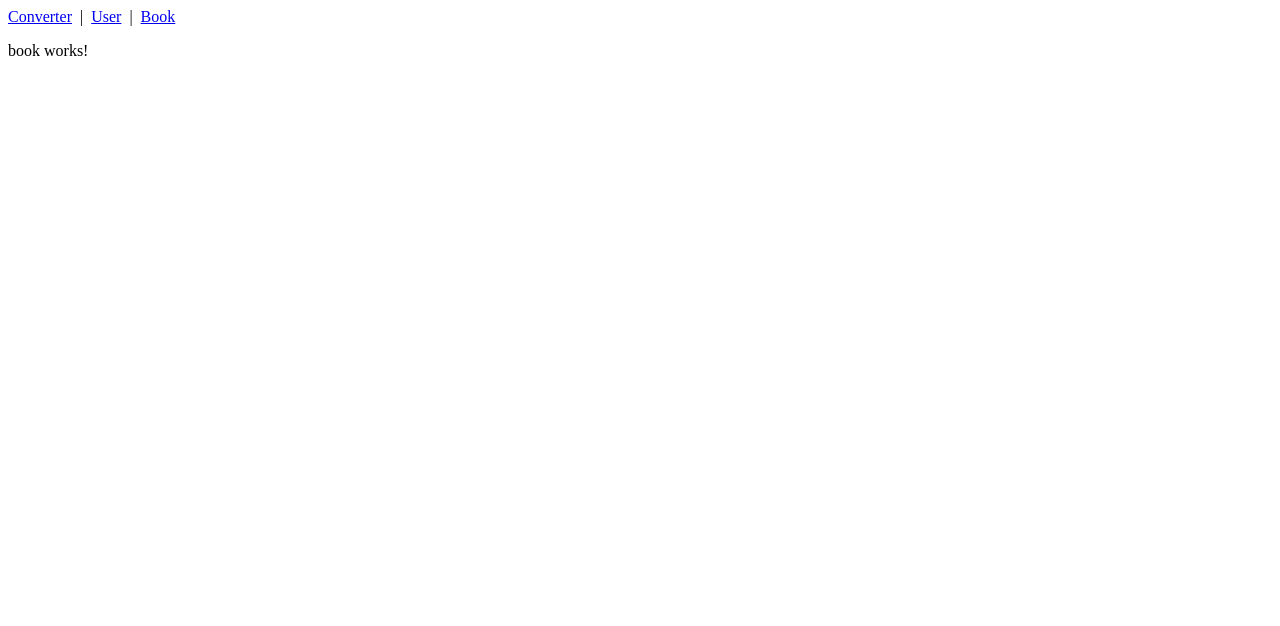
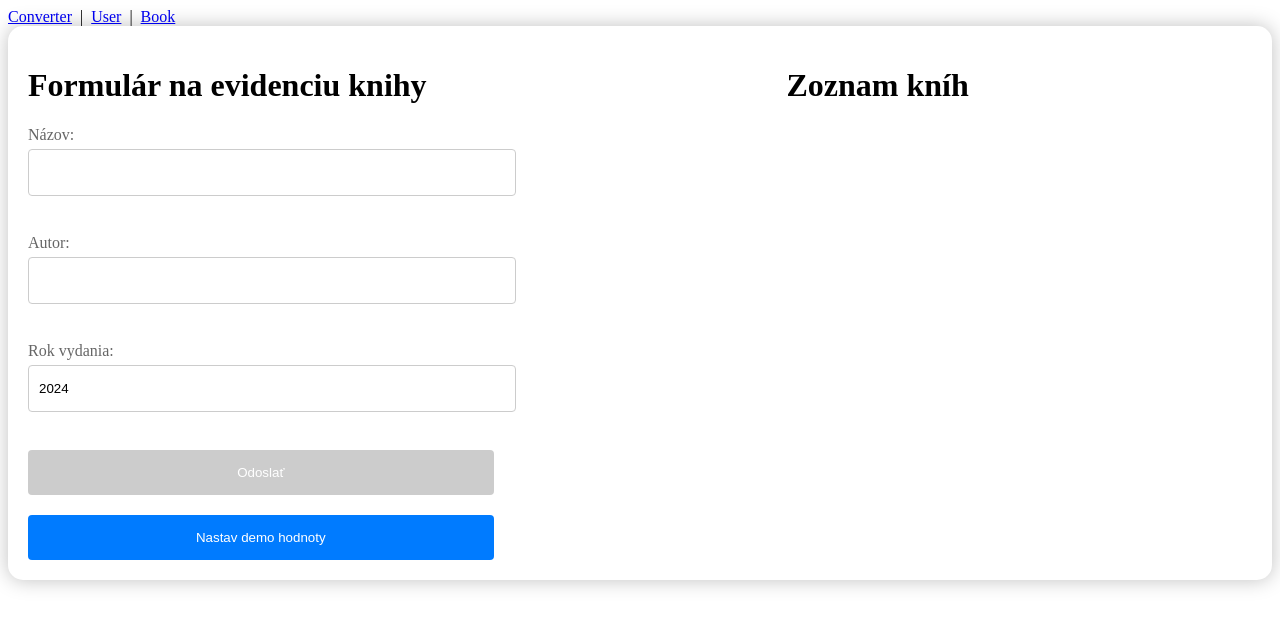
Before and after one commit to Aspergillusplay/angular-homework, an Angular app: page /book in a window 1280 px wide. Shown: the top 626 px of the page. Built offline with nearby package versions, Linux system fonts and the light colour scheme.

Commit message:
Implement Book Component

```diff
--- a/src/book/book.component.css
+++ b/src/book/book.component.css
@@ -0,0 +1,75 @@
+p {
+  color: #333;
+  font-size: 1.2em;
+}
+
+label {
+  display: block;
+  margin-top: 20px;
+  color: #666;
+}
+
+input[type="text"], input[type="number"] {
+  display: block;
+  width: 100%;
+  height: 35px;
+  padding: 5px 10px;
+  margin-top: 5px;
+  border: 1px solid #ccc;
+  border-radius: 4px;
+}
+
+button[type="submit"], input[type="button"] {
+  display: block;
+  width: 100%;
+  height: 45px;
+  margin-top: 20px;
+  background-color: #007BFF;
+  color: white;
+  border: none;
+  border-radius: 4px;
+  cursor: pointer;
+}
+
+button[type="submit"]:disabled, input[type="button"]:disabled {
+  background-color: #ccc;
+  cursor: not-allowed;
+}
+
+.container {
+  display: flex;
+  justify-content: space-between;
+  border-radius: 15px;
+  box-shadow: 0 0 20px rgba(0,0,0,0.25);
+  overflow: hidden;
+}
+
+.form-container,
+.list-container {
+  width: 40%;
+  padding: 20px;
+  box-sizing: border-box;
+}
+
+ul {
+  list-style-type: none;
+  padding: 0;
+}
+
+li {
+  display: flex;
+  align-items: center;
+  border: 1px solid #ccc;
+  margin-bottom: 10px;
+  padding: 10px;
+  border-radius: 4px;
+  background-color: #f9f9f9;
+}
+
+li img {
+  margin-right: 20px;
+}
+
+li:hover {
+  background-color: #f5f5f5;
+}
--- a/src/book/book.component.html
+++ b/src/book/book.component.html
@@ -1 +1,35 @@
-<p>book works!</p>
+<div class="container">
+  <div class="form-container">
+    <h1>Formulár na evidenciu knihy</h1>
+    <form [formGroup]="formular" (ngSubmit)="onSubmit()">
+
+      <label for="nazov">Názov:</label>
+      <input id="nazov" type="text" formControlName="nazov">
+      <br>
+
+      <label for="autor">Autor:</label>
+      <input id="autor" type="text" formControlName="autor">
+      <br>
+
+      <label for="rokVydania">Rok vydania:</label>
+      <input id="rokVydania" type="number" formControlName="rokVydania">
+      <br>
+
+      <button type="submit" [disabled]="!formular.valid">Odoslať</button>
+      <input type="button" (click)="nastavForm()" value="Nastav demo hodnoty">
+    </form>
+  </div>
+
+  <div class="list-container">
+    <h1>Zoznam kníh</h1>
+    <ul>
+      <li *ngFor="let kniha of knihy" class="book-item">
+        <img ngSrc="../assets/img/book.png" alt="Book Image" width="100" height="100">
+        <div>
+          <h2>{{ kniha.nazov }}</h2>
+          <p>Od {{ kniha.autor }} - {{ kniha.rokVydania }}</p>
+        </div>
+      </li>
+    </ul>
+  </div>
+</div>
--- a/src/book/book.component.ts
+++ b/src/book/book.component.ts
@@ -1,12 +1,50 @@
 import { Component } from '@angular/core';
+import {FormBuilder, ReactiveFormsModule, Validators} from "@angular/forms";
+import {NgForOf, NgOptimizedImage} from "@angular/common";
+
+interface Kniha {
+  nazov: string | null;
+  autor: string | null;
+  rokVydania: number | null;
+}
 
 @Component({
   selector: 'app-book',
+  templateUrl: './book.component.html',
   standalone: true,
-  imports: [],
-  templateUrl: './book.component.html',
-  styleUrl: './book.component.css'
+  imports: [
+    NgForOf,
+    ReactiveFormsModule,
+    NgOptimizedImage
+  ],
+  styleUrls: ['./book.component.css']
 })
-export class BookComponent {
+export class BookComponent{
 
+  constructor(private formBuilder: FormBuilder) { }
+
+  rok: number = new Date().getFullYear();
+
+
+  formular = this.formBuilder.group({
+    nazov: ['', Validators.required],
+    autor: ['', Validators.required],
+    rokVydania: [this.rok, [Validators.required, Validators.min(0)]]
+  })
+
+  knihy: Kniha[] = [];
+
+  onSubmit() {
+    this.knihy.push(this.formular.value as Kniha);
+    console.log(this.knihy);
+    this.formular.reset();
+  }
+
+  nastavForm(){
+    this.formular.setValue({
+      nazov: 'Vojna a mier',
+      autor: 'Lev Tolstoj',
+      rokVydania: 1869
+    });
+  }
 }
```
Also changed, not shown: src/assets/img/book.png (added).
